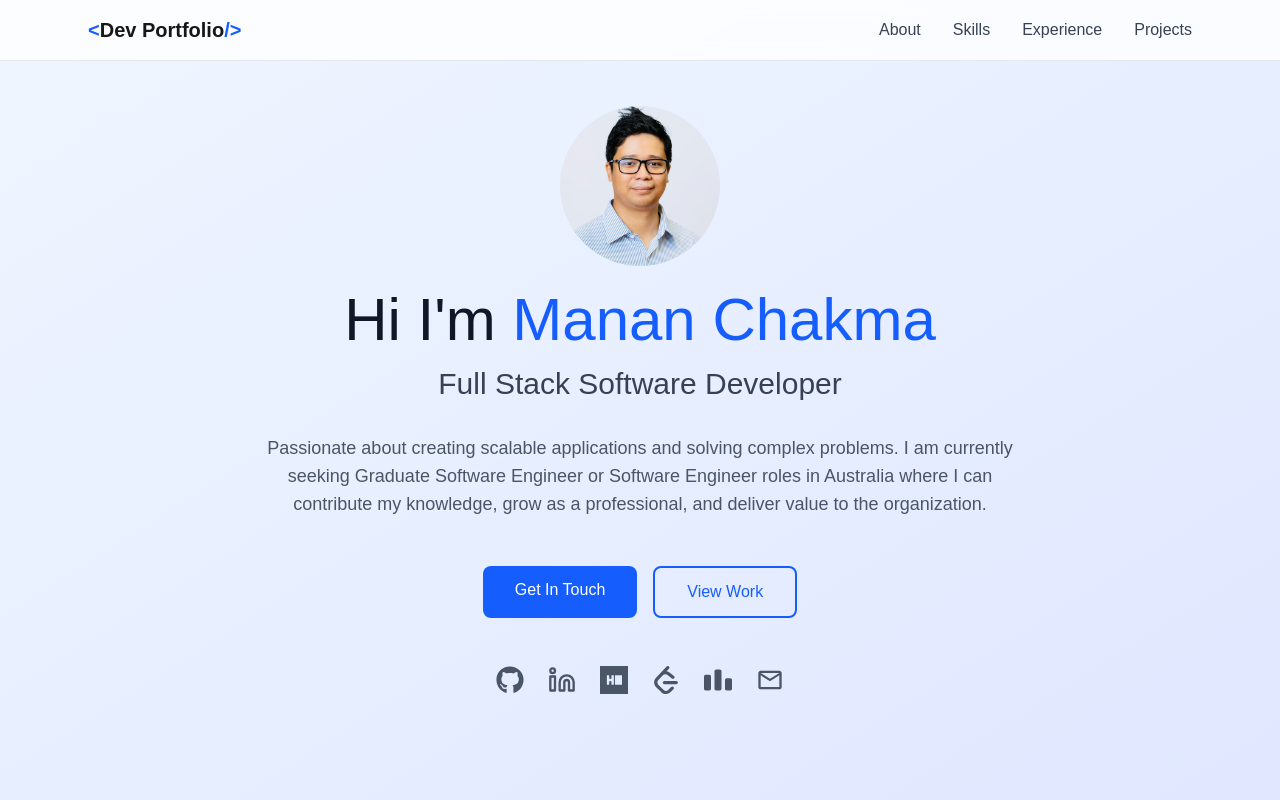
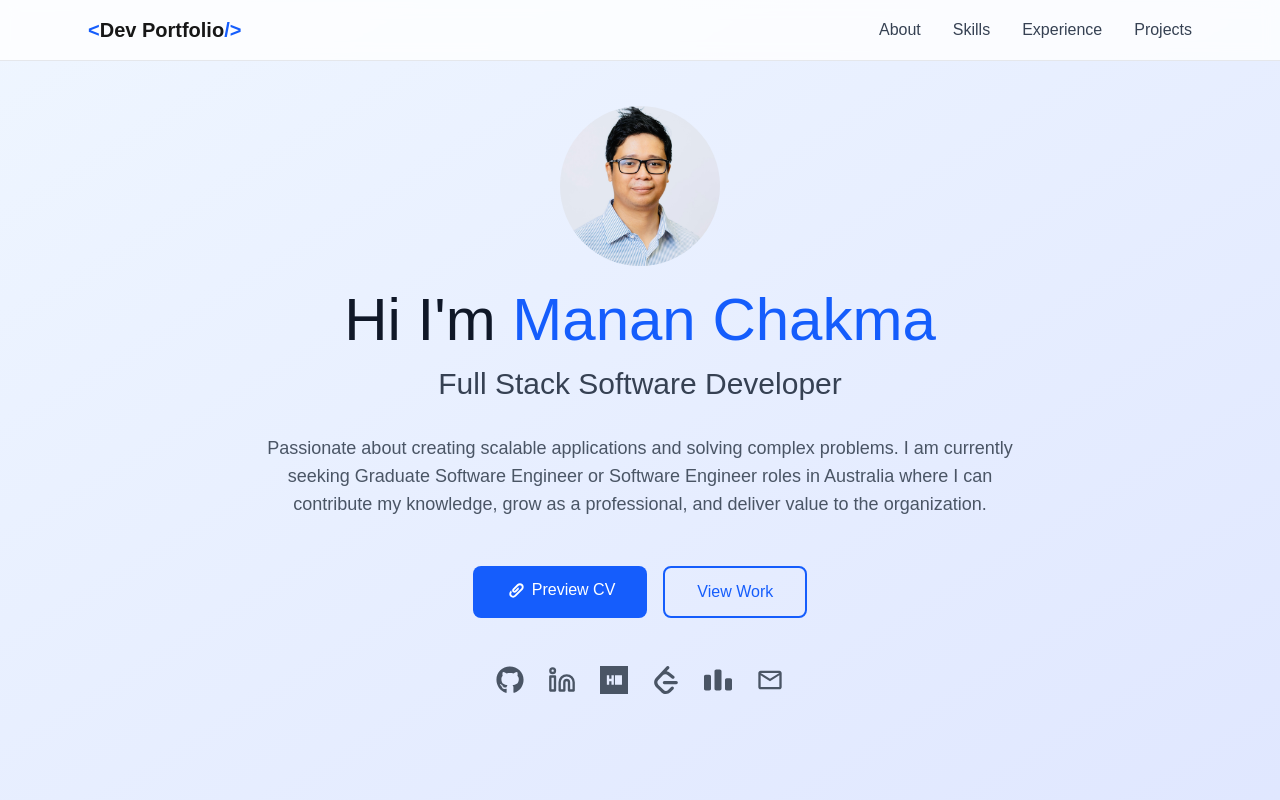
Before and after one commit to Manan-Chakma/manan-portfolio, a Next.js app: page / in a window 1280 px wide. Shown: the top 800 px of the page. Built offline with nearby package versions, Linux system fonts and the light colour scheme.

Commit message:
[IMP] preview cv using iframe and hero section updated

```diff
--- a/src/app/components/Hero.tsx
+++ b/src/app/components/Hero.tsx
@@ -1,13 +1,20 @@
+'use client'
+
+import { useState } from 'react';
+import { PdfModal } from '@/app/components/PdfModal';
 import { FaGithub } from "react-icons/fa";
 import { FiLinkedin } from "react-icons/fi";
 import { MdOutlineMail } from "react-icons/md";
 import { SiLeetcode, SiHackerrank, SiCodeforces } from "react-icons/si";
 import Tooltip from '@mui/material/Tooltip';
+import { TiAttachment } from "react-icons/ti";
 
 
 import Image from 'next/image'
 
 export function Hero() {
+    const [isModalOpen, setIsModalOpen] = useState(false);
+    const pdfUrl = '/Manan_Chakma_Resume.pdf';
     return (
         <section id="hero" className="min-h-screen flex items-center justify-center bg-linear-to-br from-blue-50 to-indigo-100 px-6">
             <div className="max-w-4xl mx-auto text-center">
@@ -40,12 +47,14 @@ export function Hero() {
                 </p>
 
                 <div className="flex gap-4 justify-center mb-12">
-                    <a
-                        href="#contact"
-                        className="px-8 py-3 bg-blue-600 text-white rounded-lg hover:bg-blue-700 transition-colors"
+                    <button
+                        className="px-8 py-3 bg-blue-600 text-white rounded-lg hover:bg-blue-700 transition-colors flex gap-1"
+                        onClick={() => setIsModalOpen(true)}
                     >
-                        Get In Touch
-                    </a>
+                        <TiAttachment size={23} /> Preview CV
+
+                    </button>
+                    <PdfModal isOpen={isModalOpen} onClose={() => setIsModalOpen(false)} pdfUrl={pdfUrl} />
                     <a
                         href="#projects"
                         className="px-8 py-3 border-2 border-blue-600 text-blue-600 rounded-lg hover:bg-blue-50 transition-colors"
--- /dev/null
+++ b/src/app/components/PdfModal.tsx
@@ -0,0 +1,16 @@
+export function PdfModal({ isOpen, onClose, pdfUrl }: { isOpen: boolean; onClose: () => void; pdfUrl: string }) {
+    if (!isOpen) return null;
+
+    return (
+        <div className='modal-overlay' style={{ position: 'fixed', top: 0, left: 0, right: 0, bottom: 0, backgroundColor: 'rgba(0,0,0,0.7)', display: 'flex', alignItems: 'center', justifyContent: 'center', zIndex: 1000 }}>
+            <div style={{ backgroundColor: 'white', paddingTop: '30px', width: '80%', height: '80%', position: 'relative' }}>
+                <button onClick={onClose} style={{ position: 'absolute', top: '5px', right: '10px', zIndex: 10 }}>CLOSE</button>
+                <iframe
+                    src={pdfUrl}
+                    style={{ width: '100%', height: '100%' }}
+                    title="PDF Preview"
+                />
+            </div>
+        </div >
+    );
+};
```
Also changed, not shown: 1 other file (tests, documents, lock files or other folders).
